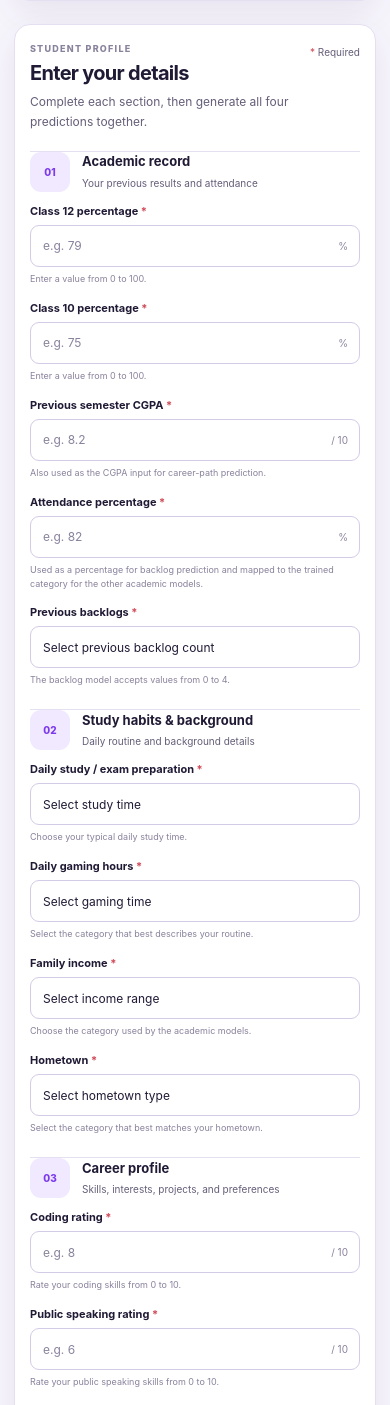
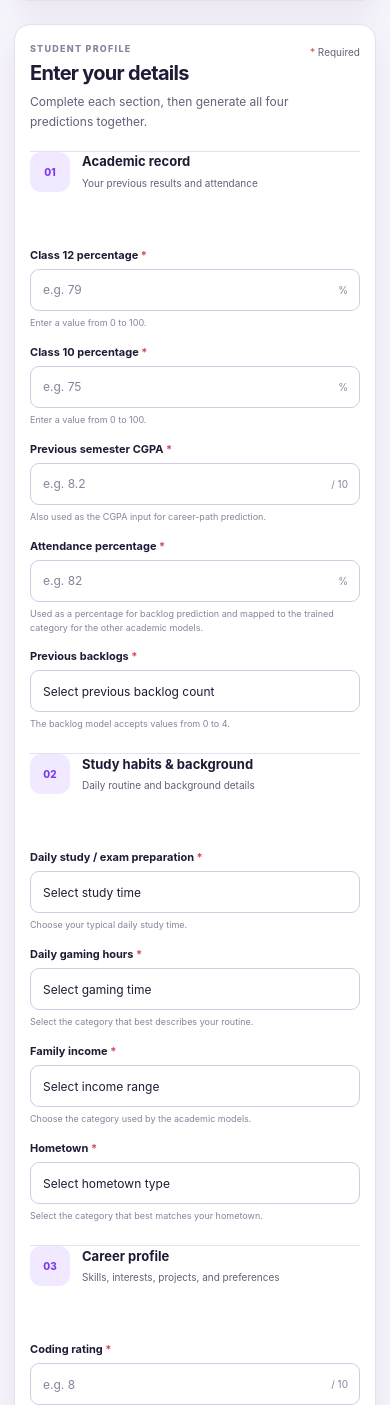
Before and after one commit to ap165/EduPredict, a Flask app: page / in a window 390 px wide. Shown: the part 391-1796 px from the top of the page. Run offline with Flask 3, Linux system fonts and the light colour scheme; parts of the project's set-up code (start-up, migrations or seed data) failed here and were passed over.

Commit message:
Add divider spacing using fieldset padding

```diff
--- a/static/css/home.css
+++ b/static/css/home.css
@@ -612,10 +612,10 @@ h1, .panel-heading h2, .results-title-row h2 { color: var(--text); }
 :root[data-theme="dark"] .theme-toggle { background: #202B45; border-color: #354466; color: #C49AFF; }
 :root[data-theme="dark"] .theme-toggle .theme-icon-moon { color: #C49AFF; stroke: #C49AFF; }
 
-/* Section rhythm: divider -> clear top gap -> inline heading -> compact field gap. */
+/* Section rhythm: put the divider gap on the fieldset, not the special legend element. */
 .form-section {
   min-width: 0;
-  padding: 0 0 24px;
+  padding: 24px 0 25px;
 }
 .form-section legend {
   display: flex;
@@ -624,7 +624,7 @@ h1, .panel-heading h2, .results-title-row h2 { color: var(--text); }
   flex-wrap: nowrap;
   gap: 14px;
   width: 100%;
-  margin: 24px 0 14px;
+  margin: 0 0 34px;
   padding: 0;
 }
 .form-section legend > span:last-child {
@@ -646,10 +646,9 @@ h1, .panel-heading h2, .results-title-row h2 { color: var(--text); }
   line-height: 1.45;
 }
 .form-section .form-grid { margin-top: 0; }
-.form-section + .form-section { padding-top: 0; }
 @media (max-width: 620px) {
-  .form-section { padding-bottom: 22px; }
-  .form-section legend { gap: 12px; margin-top: 22px; margin-bottom: 12px; }
+  .form-section { padding-top: 22px; padding-bottom: 22px; }
+  .form-section legend { gap: 12px; margin-bottom: 34px; }
   .section-number { width: 40px; height: 40px; flex: 0 0 40px; border-radius: 11px; }
   .form-section legend > span:last-child { flex: 1 1 0; }
 }
```
